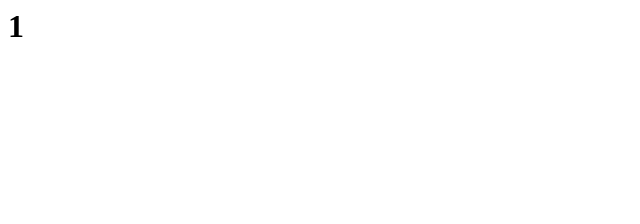
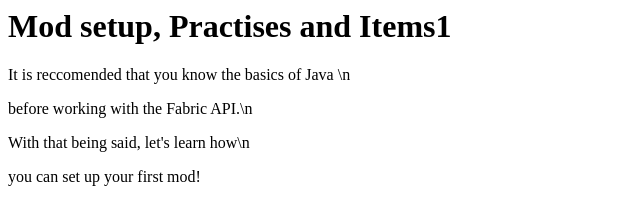
Before and after one commit to 0xKalKYS/kaloyankys.github.io, a plain HTML site: page tutorials/1.html in a window 1280 px wide. Shown: the whole page, without its empty margins (0-640 px from the left). Drawn offline with Linux system fonts and the light colour scheme.

Commit message:
Add intro paragraph to Tut1

```diff
--- a/tutorials/1.html
+++ b/tutorials/1.html
@@ -1 +1,9 @@
-<h1>1</h1>
+<h1>Mod setup, Practises and Items1</h1>
+
+<body>
+    <p>It is reccomended that you know the basics of Java \n
+        <p> before working with the Fabric API.\n
+            <p> With that being said, let's learn how\n
+            </p> you can set up your first mod!
+        </p>
+</body>
```
